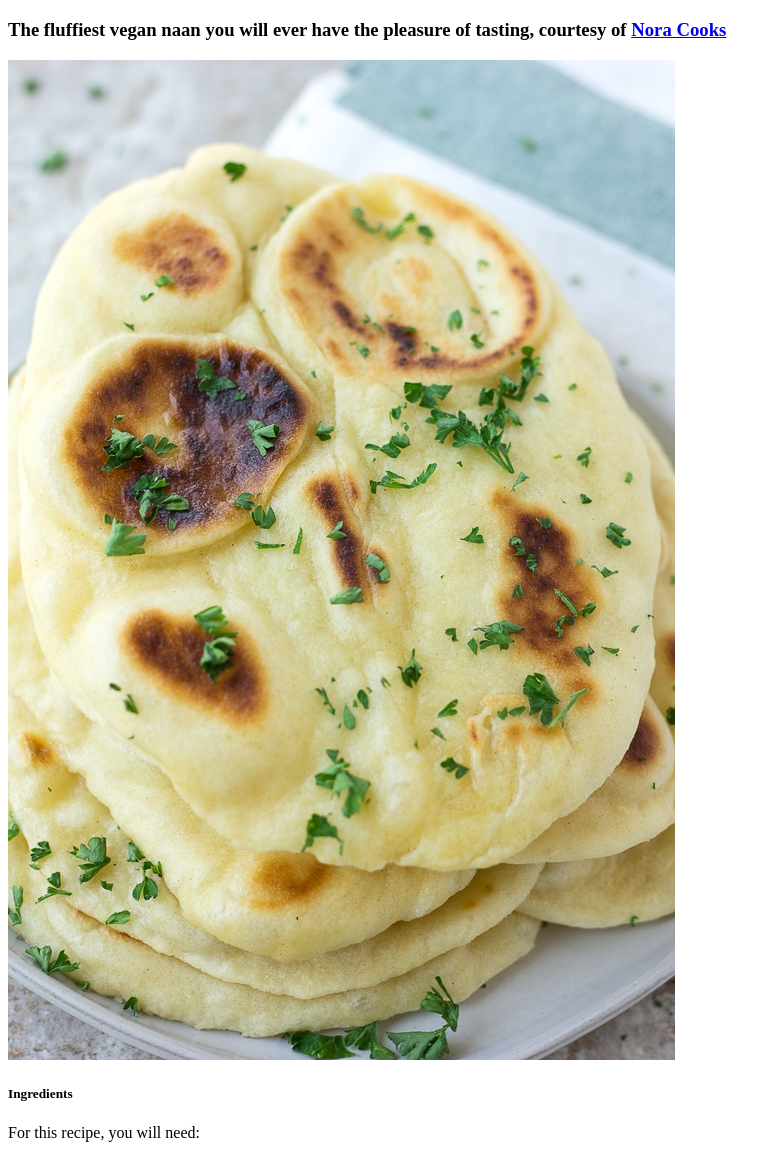
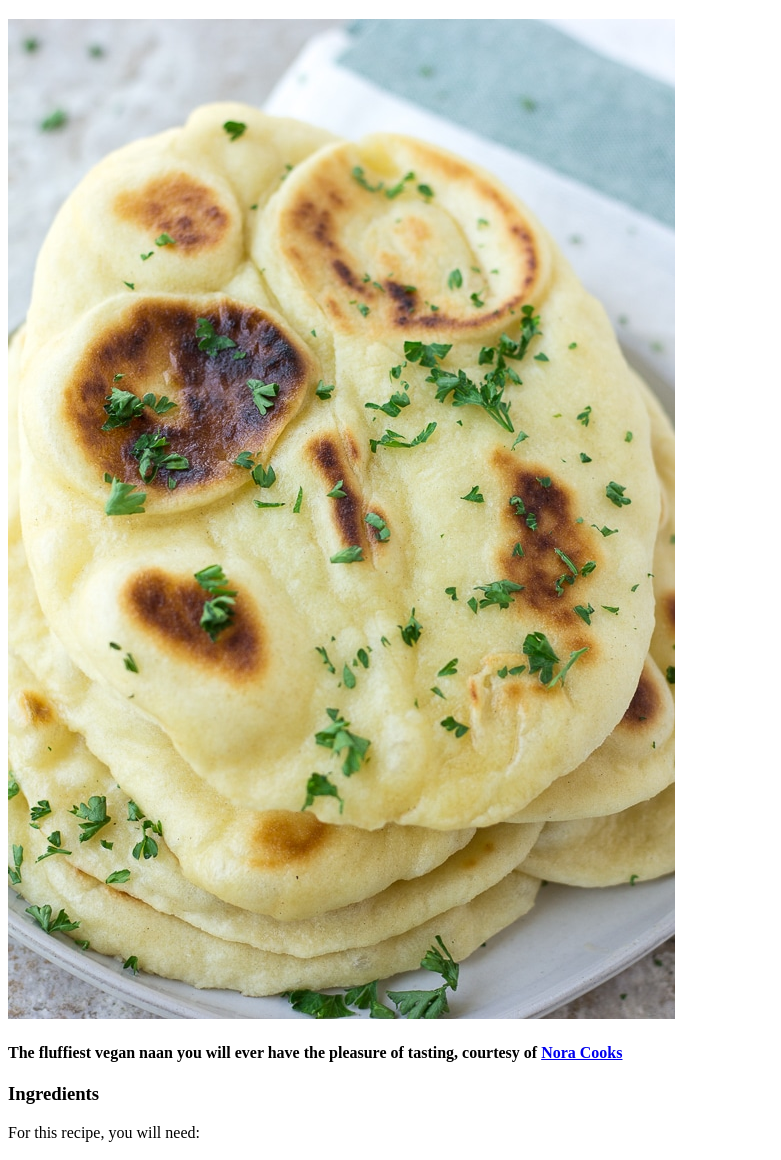
Before and after one commit to rachelamaya/odin-recipes, a plain HTML site: page recipes/vegan-naan.html in a window 1280 px wide. Shown: the part 61-1221 px from the top of the page, without its empty margins (0-781 px from the left). Drawn offline with Linux system fonts and the light colour scheme.

Commit message:
Move recipe description and change header sizes
Move recipe description and change header sizes. The recipe description was not below the image as in the pages for the other recipes. Change header sizes as a design choice.

```diff
--- a/recipes/vegan-naan.html
+++ b/recipes/vegan-naan.html
@@ -8,10 +8,10 @@
     <body>
         <h1>Vegan Naan</h1>
 
-        <h3>The fluffiest vegan naan you will ever have the pleasure of tasting, courtesy of <a href="https://www.noracooks.com/vegan-naan/">Nora Cooks</a></h3>
         <img src="../images/vegan-naan.jpeg">
+        <h4>The fluffiest vegan naan you will ever have the pleasure of tasting, courtesy of <a href="https://www.noracooks.com/vegan-naan/">Nora Cooks</a></h3>
 
-        <h5>Ingredients</h5>
+        <h3>Ingredients</h3>
         <p>For this recipe, you will need:</p>
 
         <ul>
```
